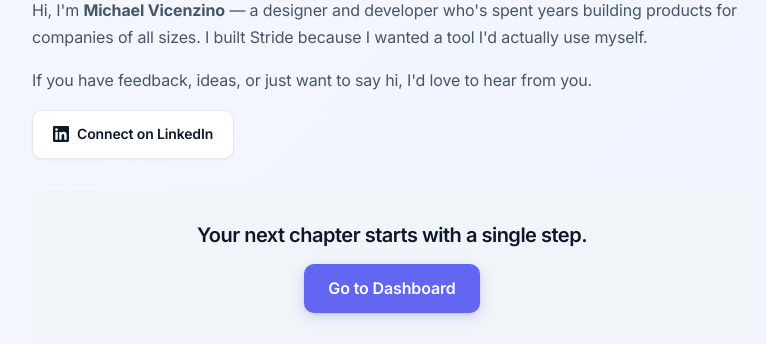
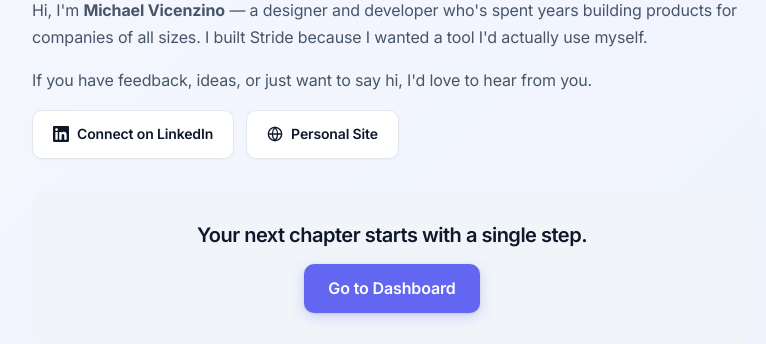
Before and after one commit to mvicenzino/job-tracker, a Python web app: template src/web/templates/about.html in a window 1280 px wide. Shown: the part 1156-1500 px from the top of the page, without its empty margins (248-1014 px from the left). Run offline with Jinja, Linux system fonts and the light colour scheme; the template is opened without the code that fills it, so the values that code supplies are empty.

Commit message:
Add personal site link to About page

```diff
--- a/src/web/templates/about.html
+++ b/src/web/templates/about.html
@@ -84,6 +84,14 @@
                             <path d="M20.447 20.452h-3.554v-5.569c0-1.328-.027-3.037-1.852-3.037-1.853 0-2.136 1.445-2.136 2.939v5.667H9.351V9h3.414v1.561h.046c.477-.9 1.637-1.85 3.37-1.85 3.601 0 4.267 2.37 4.267 5.455v6.286zM5.337 7.433a2.062 2.062 0 01-2.063-2.065 2.064 2.064 0 112.063 2.065zm1.782 13.019H3.555V9h3.564v11.452zM22.225 0H1.771C.792 0 0 .774 0 1.729v20.542C0 23.227.792 24 1.771 24h20.451C23.2 24 24 23.227 24 22.271V1.729C24 .774 23.2 0 22.222 0h.003z"/>
                         </svg>
                         Connect on LinkedIn
+                    </a>
+                    <a href="https://mvicenzino.com" target="_blank" rel="noopener" class="btn btn-secondary">
+                        <svg width="16" height="16" viewBox="0 0 24 24" fill="none" stroke="currentColor" stroke-width="2">
+                            <circle cx="12" cy="12" r="10"/>
+                            <line x1="2" y1="12" x2="22" y2="12"/>
+                            <path d="M12 2a15.3 15.3 0 0 1 4 10 15.3 15.3 0 0 1-4 10 15.3 15.3 0 0 1-4-10 15.3 15.3 0 0 1 4-10z"/>
+                        </svg>
+                        Personal Site
                     </a>
                 </div>
             </div>
@@ -191,6 +199,9 @@
 
 .about-founder-links {
     margin-top: var(--space-4);
+    display: flex;
+    flex-wrap: wrap;
+    gap: var(--space-3);
 }
 
 .about-founder-links .btn {
```
